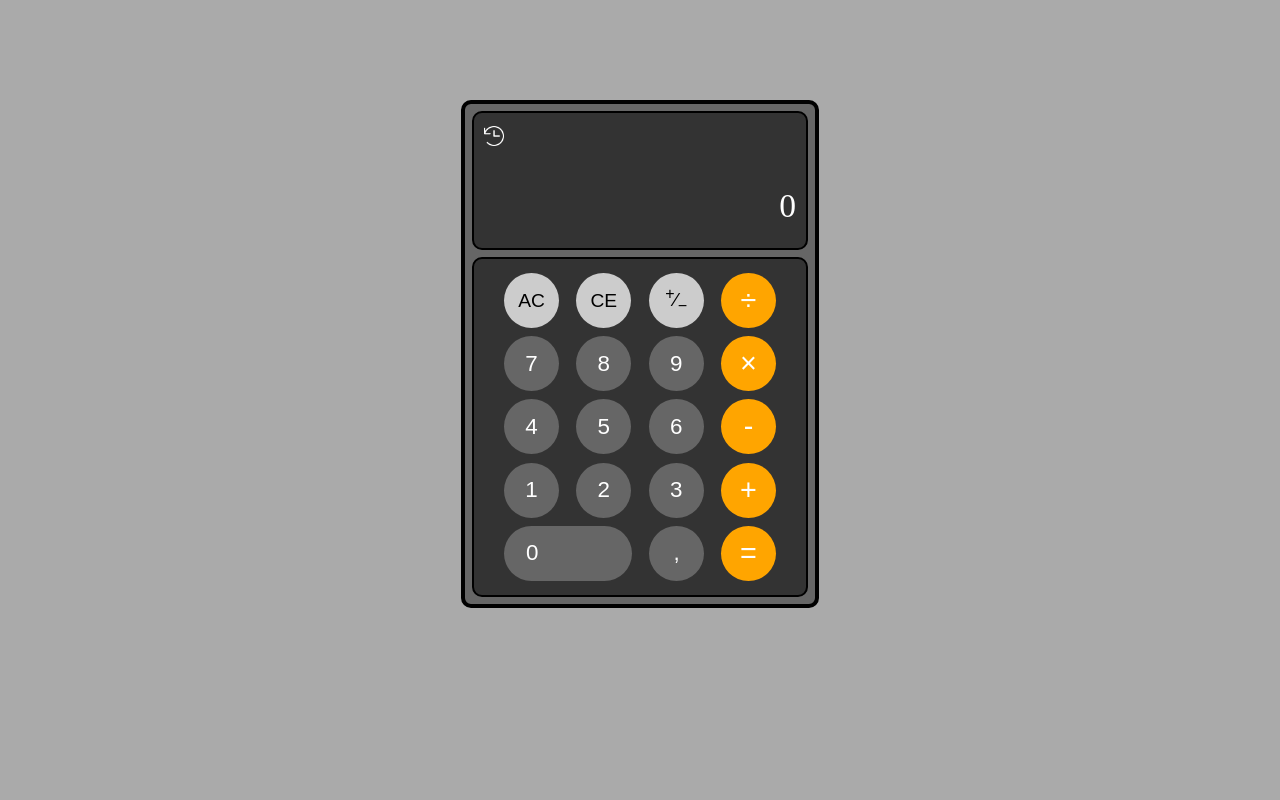
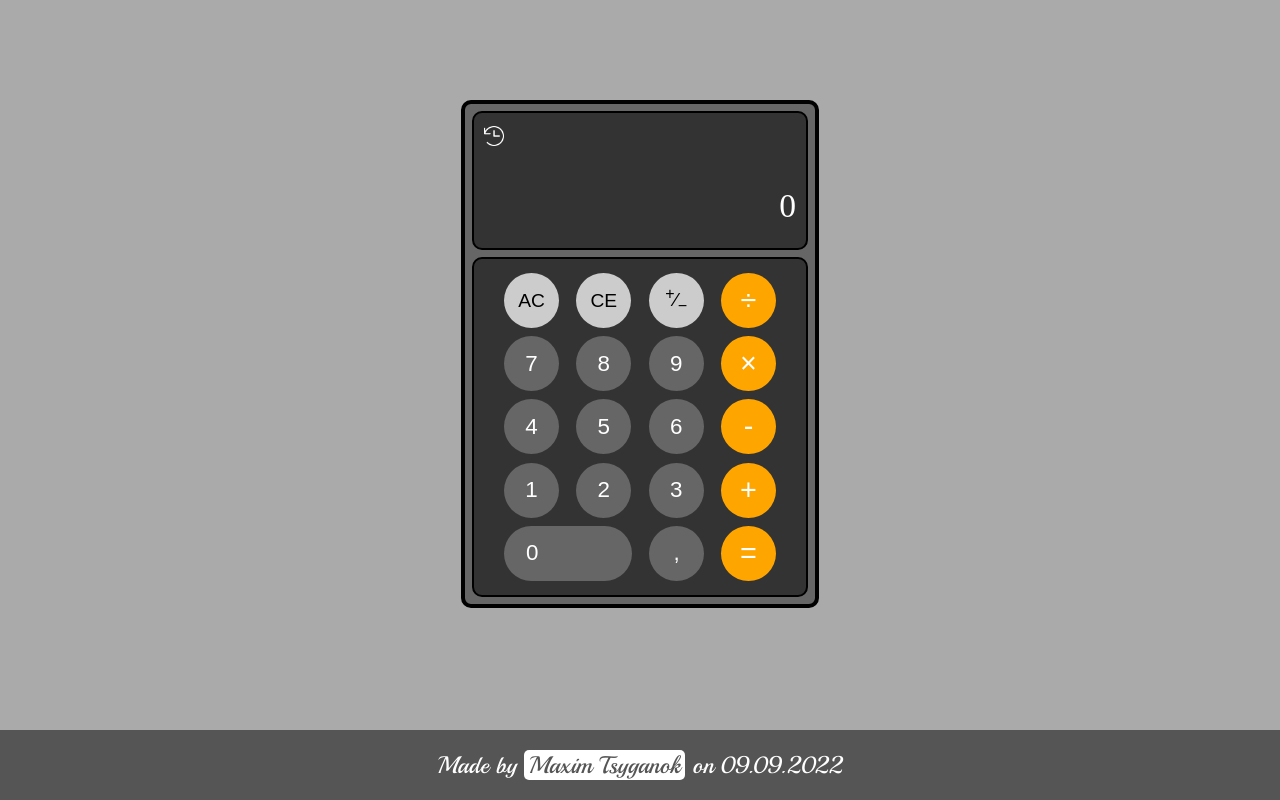
Before and after one commit to GEOFARL/calculator, a plain HTML site: page index.html in a window 1280 px wide. Drawn offline with Linux system fonts and the light colour scheme.

Commit message:
Add tributes to me ツ

```diff
--- a/index.html
+++ b/index.html
@@ -45,5 +45,6 @@
             <button class="operator">=</button>
         </div>
     </div>
+    <div class="footer">Made by <span class='name'>Maxim Tsyganok</span> on 09.09.2022</div>
 </body>
 </html>
--- a/style.css
+++ b/style.css
@@ -1,3 +1,5 @@
+@import url('https://fonts.googleapis.com/css2?family=Playball&display=swap');
+
 * {
     box-sizing: border-box;
     margin: 0;
@@ -6,6 +8,10 @@
 
 body {
     background-color: #aaaaaa;
+    display: flex;
+    flex-direction: column;
+    justify-content: space-between;
+    height: 100vh;
 }
 
 .main-container {
@@ -144,3 +150,21 @@ button:hover {
 .history-button-off {
     display: none;
 }
+
+.footer {
+    /* text-transform: uppercase; */
+    text-align: center;
+    font-size: 1.5rem;
+    padding: 20px 0;
+    color: white;
+    background-color: #555555;
+    font-family: 'Playball', cursive;
+    ;
+}
+
+.name {
+    color: #555555;
+    background-color: white;
+    border-radius: 5px;
+    padding: 0 5px;
+}
```
